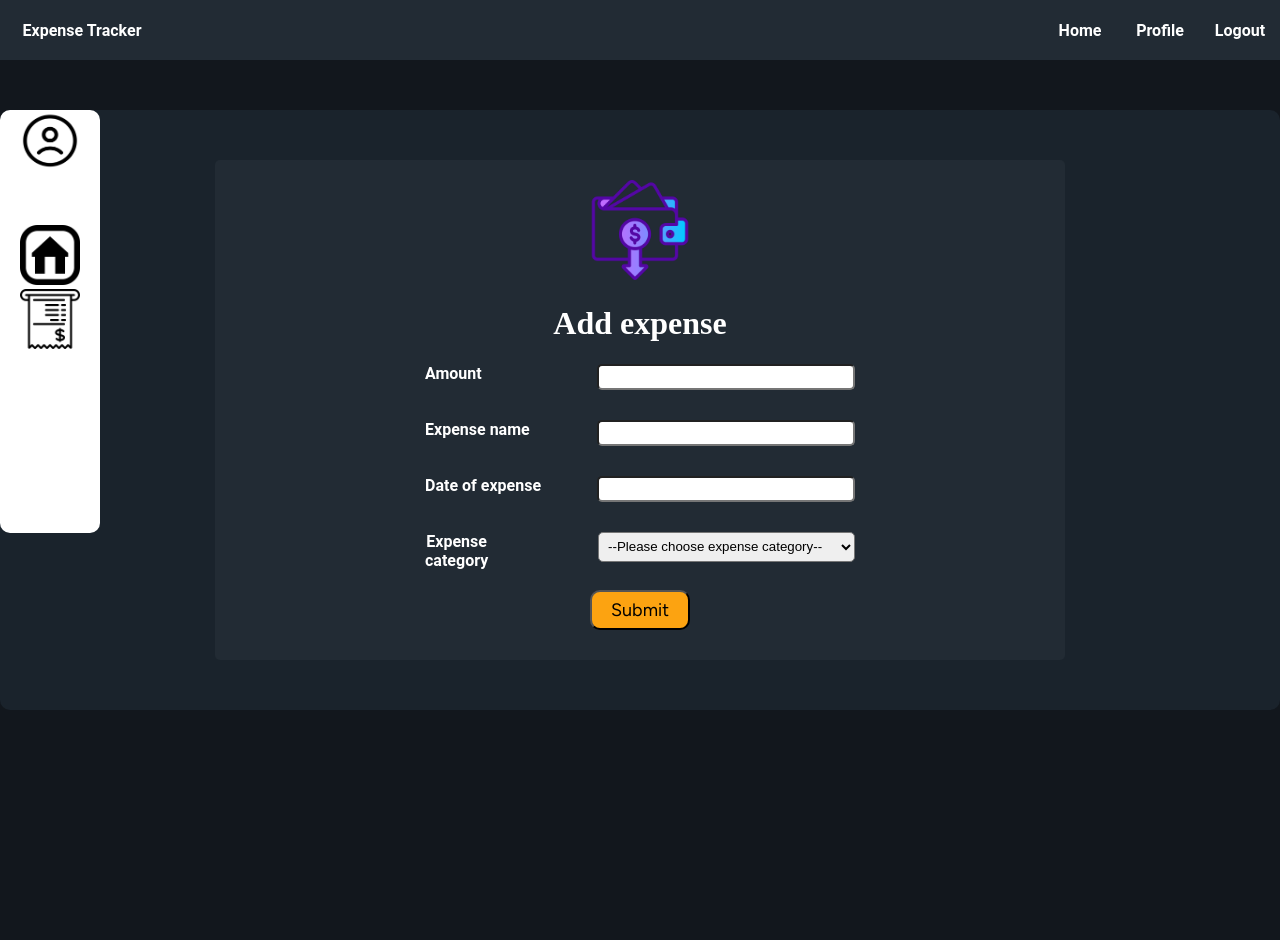
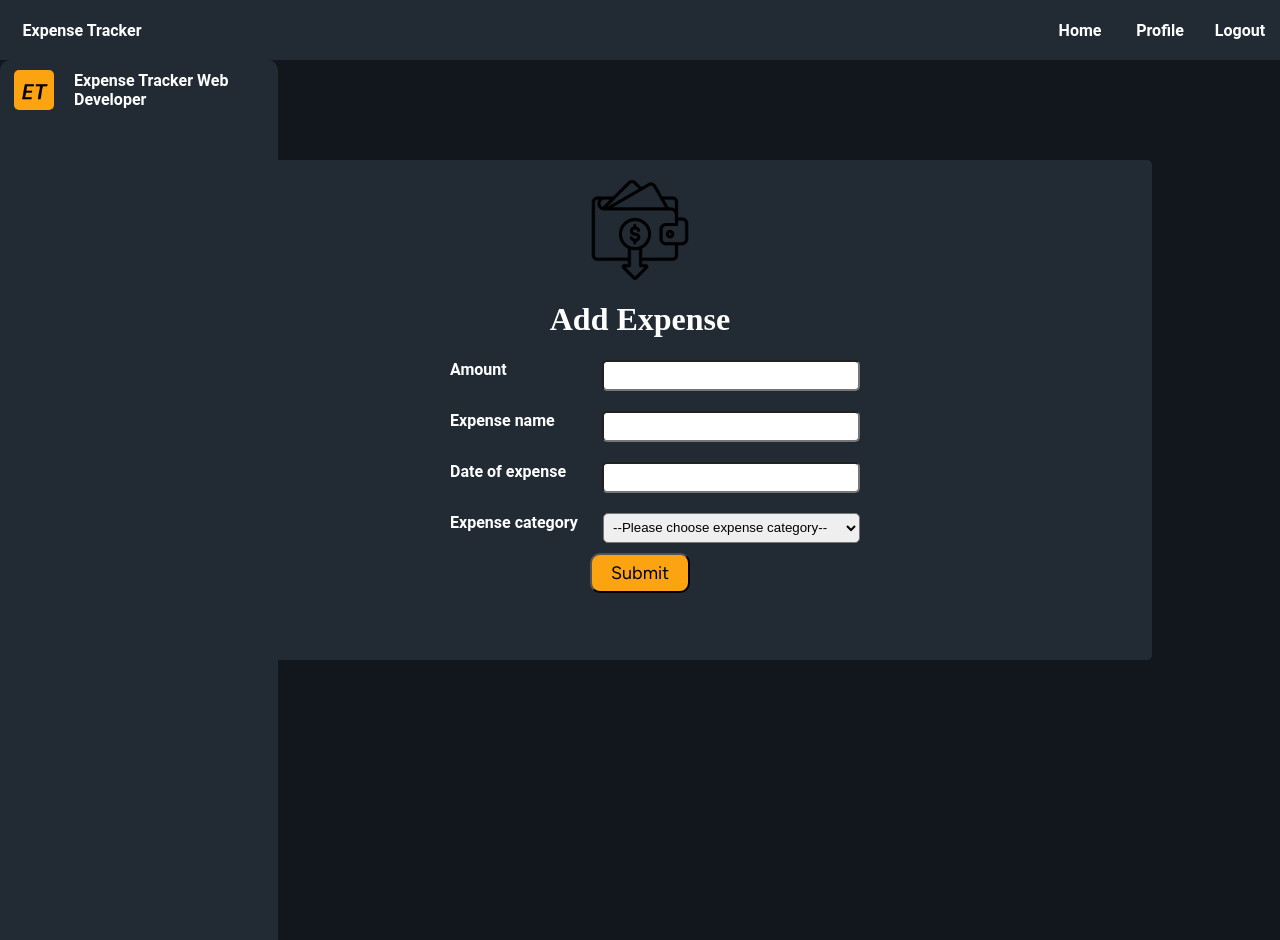
Before and after one commit to Paulq02/aug-expense-app, a Flask app: page /add_expense/ in a window 1280 px wide. Run offline with Flask 3, Linux system fonts and the light colour scheme; some libraries are stand-ins or nearby versions.

Commit message:
added sidebar class and top navbar class, styled parts of sidebar

```diff
--- a/static/styles.css
+++ b/static/styles.css
@@ -10,9 +10,12 @@
 body {
   background-color: rgb(18, 23, 29);
   margin: 0;
+  height: 100vh;
 }
 
-nav {
+/* ===TOP Navbar start=== */
+
+.top-navbar-container {
   background-color: rgb(34, 43, 52);
   display: flex;
   height: 60px;
@@ -22,43 +25,16 @@ nav {
   align-items: center;
 }
 
-.navbar,
+.top-navbar,
 .paul {
   margin: 0 0;
 }
 
-nav .navbar a {
+.top-navbar-container .top-navbar a {
   font-family: "Roboto", sans-serif;
   font-weight: 700;
   font-style: normal;
   color: #fff;
-}
-
-/*
-.sidebar_container {
-  display: flex;
-  flex-direction: column;
-  justify-content: flex-start;
-  align-items: flex-start;
-  margin-left: 0;
-  margin-right: auto;
-}
-*/
-
-.sidebar_container {
-  grid-row-start: 1;
-  grid-row-end: 5;
-  height: 100%;
-  width: 100px;
-  display: flex;
-}
-
-.sidebar {
-  grid-row: 1 / span 5;
-  height: 100%;
-  width: 100px;
-  background-color: #ffff;
-  border-radius: 10px;
 }
 
 .paul {
@@ -89,17 +65,13 @@ nav .navbar a {
   padding-left: 2px;
   padding-right: 2px;
 }
-.navbar a {
+.top-navbar a {
   display: flex;
   justify-content: center;
   align-items: center;
 }
 
-.income {
-  font-size: 40px;
-}
-
-.navbar {
+.top-navbar {
   border-radius: 10px;
   height: 30px;
   width: 80px;
@@ -108,7 +80,7 @@ nav .navbar a {
   justify-content: center;
 }
 
-.navbar a {
+.top-navbar a {
   text-decoration: none;
   color: #fff;
   border-radius: 10px;
@@ -116,44 +88,56 @@ nav .navbar a {
   height: 30px;
 }
 
-li:hover,
-li a:hover {
+.top-navbar a:hover,
+.paul a:hover {
   color: rgb(34, 43, 52);
   background-color: #fff;
 }
+/* ===TOP Navbar END=== */
 
-/*
-.navbar a::before {
-  position: absolute;
-  content: "";
-  background: white;
-  height: 3px;
-  width: 0;
-  bottom: -10px;
-  transition: 0.6s;
+/* ===Sidebar START=== */
+
+.sidebar {
+  position: fixed;
+
+  height: 100%;
+  width: 250px;
+  background-color: rgb(34, 43, 52);
+  border-radius: 10px;
+  padding: 10px 14px;
 }
 
-.navbar a:hover::before {
-  width: 100%;
+.sidebar .image-text img {
+  width: 40px;
+  border-radius: 5px;
 }
 
-*/
+.sidebar header .image-text {
+  display: flex;
+  align-items: center;
+}
+.sidebar .image {
+  min-width: 60px;
+  display: flex;
+  align-items: center;
+}
+.name,
+.profession {
+  color: #fff;
+  font-family: "Roboto", sans-serif;
+  font-weight: 700;
+  font-style: normal;
+}
+/* ===Sidebar END=== */
 
-.add_expense_main_container {
-  display: grid;
-  grid-template-columns: repeat(6, 1fr);
-  grid-template-rows: 40px 0.5fr 0.5fr 0.5fr 0.5fr 40px;
+.income {
+  font-size: 40px;
+}
 
-  gap: 10px;
-  text-align: center;
-  align-items: center;
-  background-color: #e9ecef;
-  margin-top: 50px;
-  margin-bottom: 50px;
-  border-radius: 10px;
-  background-color: rgb(26, 35, 44);
-  width: 100%;
-  height: auto;
+.main_container {
+  margin-top: 100px;
+  display: flex;
+  justify-content: center;
 }
 
 .add_expense_main_container h1 {
@@ -161,26 +145,26 @@ li a:hover {
 }
 
 .second_main_container {
-  grid-column: 2 / span 4;
-  grid-row: 2 / span 4;
   background-color: rgb(34, 43, 52);
   border-radius: 5px;
   display: flex;
   justify-content: center;
+  width: 80%;
 }
 
-/*
 .header_container {
-  grid-column: 3 / span 3;
-  width: 430px;
+  display: flex;
+  flex-direction: column;
+  align-items: center;
+  color: #fff;
   background-color: rgb(34, 43, 52);
 }
 
-*/
 .header_container img {
   height: 100px;
   width: 100px;
   margin-top: 20px;
+  color: #fff;
 }
 /*
 .child_container {
@@ -195,9 +179,8 @@ li a:hover {
   */
 
 .form_container {
-  grid-column: 3 / span 2;
   height: 500px;
-  width: 430px;
+  width: 440px;
 }
 
 form {
@@ -206,19 +189,20 @@ form {
   background-color: rgb(34, 43, 52);
 }
 
-.add_expense_main_container label {
+label {
   display: flex;
-  justify-content: space-between;
-  margin-bottom: 20px;
   color: #fff;
   font-family: "Roboto", sans-serif;
   font-weight: 700;
   font-style: normal;
+  justify-content: space-between;
+  margin-bottom: 10px;
+  margin-left: 30px;
 }
 
 input {
   margin-left: 20px;
-  height: 20px;
+  height: 25px;
   margin-bottom: 10px;
   width: 250px;
   border-radius: 5px;
@@ -484,11 +468,14 @@ tfoot td {
   margin-right: 50px;
   margin-left: auto;
   bottom: 250px;
+  background-color: #25d725;
+  border-radius: 50%;
 }
 
 .add_expense_button img {
   height: 80px;
   width: 80px;
+  border-radius: 50%;
 }
 
 .add_expense_button a {
@@ -497,7 +484,7 @@ tfoot td {
   font-optical-sizing: auto;
   font-weight: 30;
   font-weight: bold;
-  color: black;
+  color: #25d725;
 }
 
 .confirmation_container {
--- a/templates/add_expense.html
+++ b/templates/add_expense.html
@@ -30,47 +30,41 @@
       href="https://fonts.googleapis.com/css2?family=Figtree:ital,wght@0,300..900;1,300..900&display=swap"
       rel="stylesheet"
     />
+    <link
+      href="https://unpkg.com/boxicons@2.1.4/css/boxicons.min.css"
+      rel="stylesheet"
+    />
   </head>
   <body>
-    <nav>
+    <nav class="top-navbar-container">
       <li class="paul"><a href="#">Expense Tracker</a></li>
-      <li class="navbar"><a href="{{url_for('home_page')}}">Home</a></li>
-      <li class="navbar"><a href="#">Profile</a></li>
-      <li class="navbar"><a href="#">Logout</a></li>
+      <li class="top-navbar"><a href="{{url_for('home_page')}}">Home</a></li>
+      <li class="top-navbar"><a href="#">Profile</a></li>
+      <li class="top-navbar"><a href="#">Logout</a></li>
+    </nav>
+    <nav class="sidebar">
+      <header>
+        <div class="image-text">
+          <span class="image">
+            <img src="../static/images/ET.png" alt="icon of expense tracker" />
+          </span>
+          <div class="text header-text">
+            <span class="name">Expense Tracker</span>
+            <span class="profession">Web Developer</span>
+          </div>
+        </div>
+      </header>
     </nav>
 
-    <div class="add_expense_main_container">
-      <div class="sidebar_container">
-        <div class="sidebar">
-          <div class="profile">
-            <img
-              class="profile_logo"
-              src="../static/images/profile_logo2.png"
-              alt="picture of a profile logo"
-            />
-          </div>
-          <p>Dashboard</p>
-
-          <button class="home_button" type="button">
-            <a href="{{url_for('home_page')}}"
-              ><img src="../static/images/home_icon3.png"
-            /></a>
-          </button>
-          <img
-            src="../static/images/receipt_logo2.png"
-            class="receipt_logo"
-            alt="logo of a receipt"
-          />
-        </div>
-      </div>
+    <div class="main_container">
       <div class="second_main_container">
         <div class="form_container">
           <div class="header_container">
             <img
-              src="../static/images/add_expense_icon_2.png"
+              src="../static/images/white_add_expense_icon.png"
               alt="logo of money entered in a wallet"
             />
-            <h1>Add expense</h1>
+            <h1>Add Expense</h1>
           </div>
           <form method="POST" action="{{ url_for('submit_expense') }}">
             <label for="amount" name="amount" id="amount"
@@ -94,8 +88,7 @@
             </label>
 
             <label for="select-category"
-              >Expense <br />
-              category
+              >Expense category
               <select name="category" id="select-category">
                 <option value="">--Please choose expense category--</option>
                 <option value="entertainment">Entertainment</option>
```
Also changed, not shown: templates/index.html (+4 -4 lines), static/images/ET.png (added), static/images/white_add_expense_icon.png (added).
